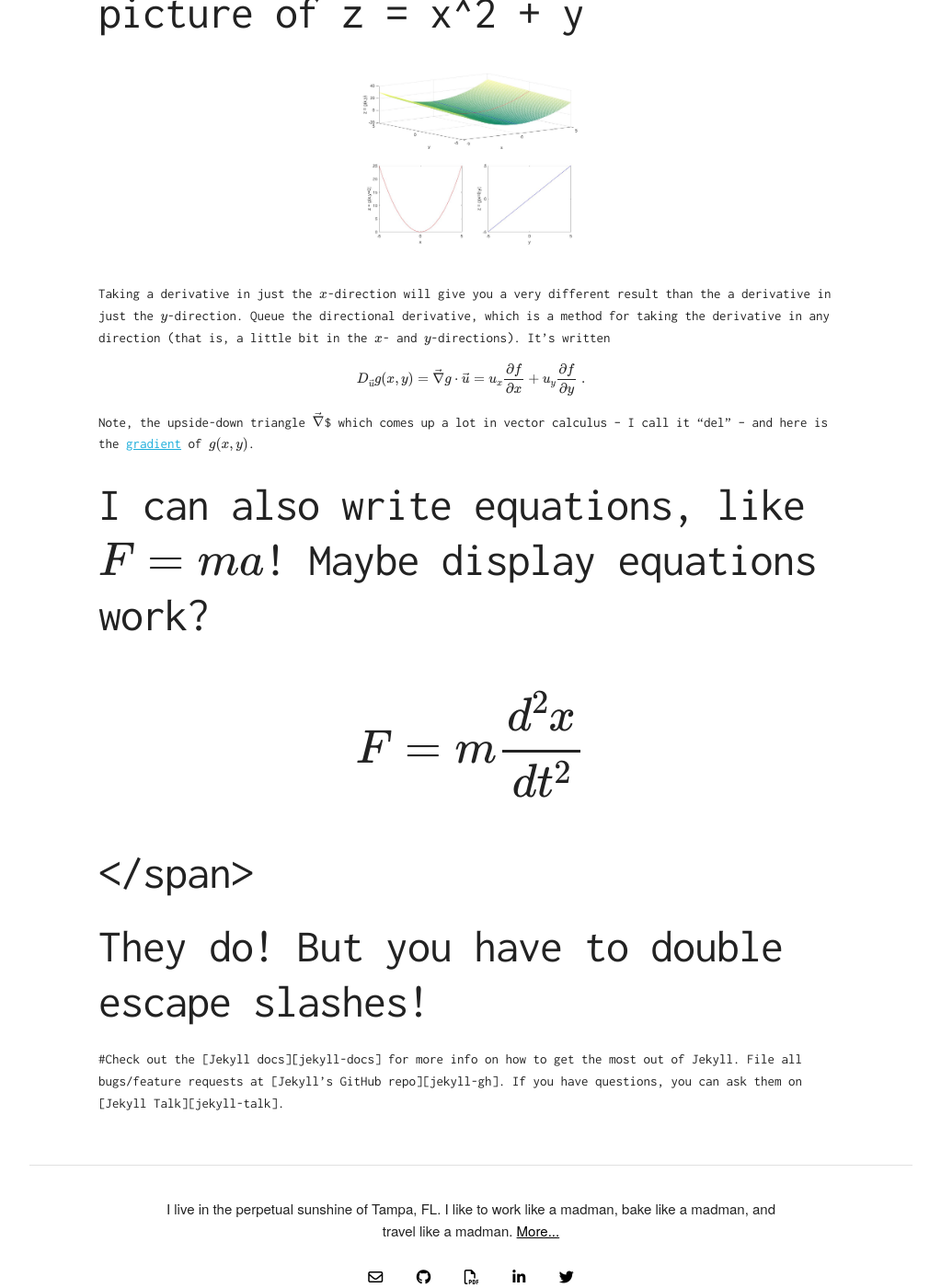
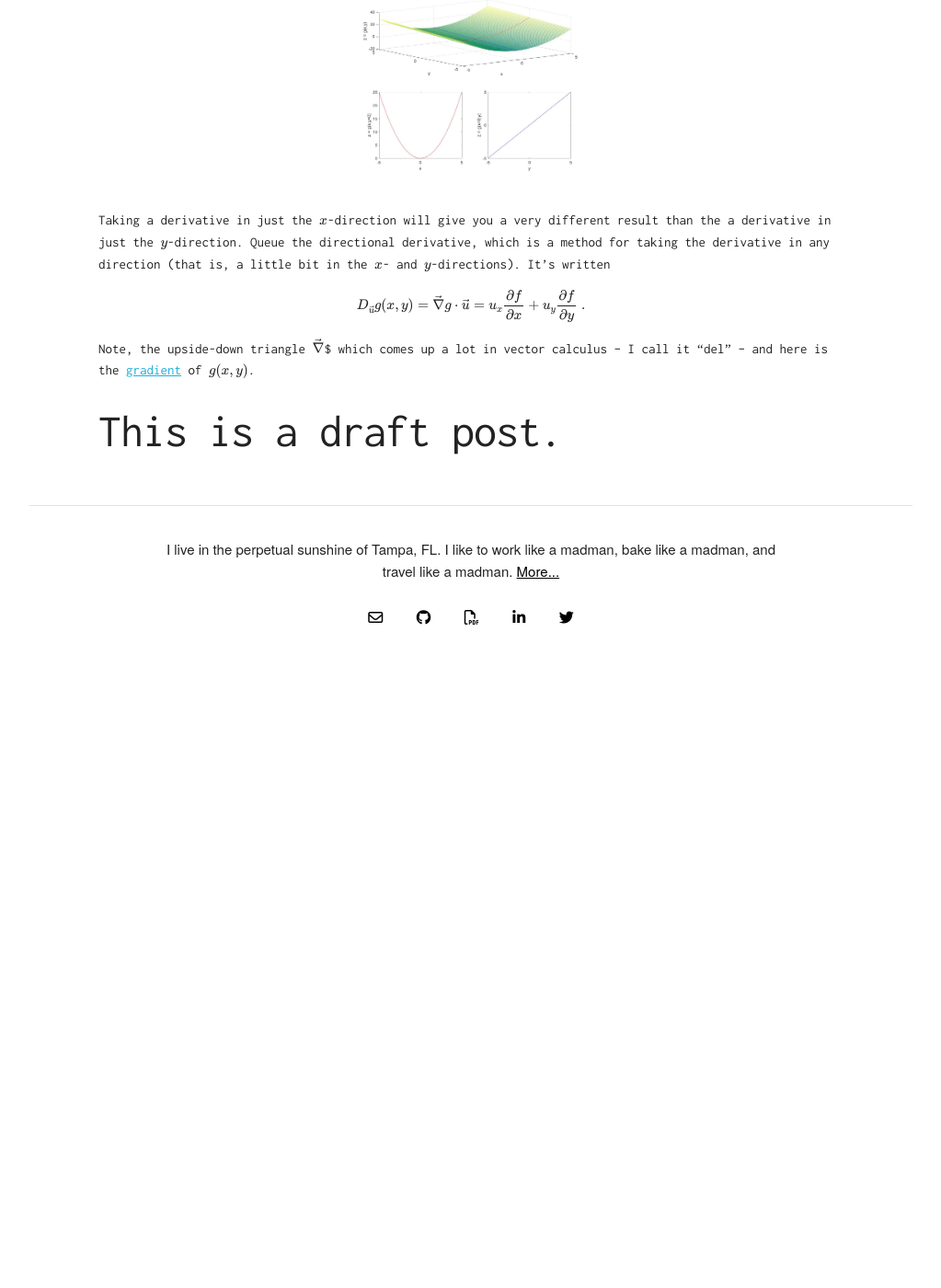
Before and after one commit to afiorillo/andrewmfiorillo.github.io, a Jekyll site: the page built from _posts/2017-02-09-nth-other-directional-derivatives.markdown, in a window 1280 px wide and 1400 px high, scrolled down 667 px. Shown: the whole window at 92% size, without its empty margins (128-1151 px from the left). Built offline with Jekyll 4.4.1, drawn with Linux system fonts in a browser that asks for light colours; nearby versions of some CDN libraries; some web fonts are replaced; formulas are drawn with MathJax 3; after the commit the page ends 1351 px from its top, so only the background shows below that.

Commit message:
Fixed comments

```diff
--- a/_posts/2017-02-09-nth-other-directional-derivatives.markdown
+++ b/_posts/2017-02-09-nth-other-directional-derivatives.markdown
@@ -16,7 +16,7 @@ Derivatives are pretty incredible tools for analysis, and they'll tell you a lot
 When you encounter a function of two (or more) variables,  think $z=g(x,y)$, you're faced with a choice of which *direction* to calculate the derivative in.
 The picture below should illustrate this choice.
 
-# picture of z = x^2 + y
+ <!-- picture of z = x^2 + y -->
 <img src="/images/posts/plots/derivatives_mesh-all.jpg" class="third-width-img">
 
 Taking a derivative in just the $x$-direction will give you a very different result than the a derivative in just the $y$-direction.
@@ -27,12 +27,13 @@ It's written
 </span>
 Note, the upside-down triangle $\\vec{\\nabla}$$ which comes up a lot in vector calculus -- I call it "del" -- and here is the [gradient](https://en.wikipedia.org/wiki/Gradient) of $g(x,y)$.
 
+# This is a draft post.
 
-# I can also write equations, like $F = ma$! Maybe display equations work?
-# <span class="equation">
-# \\[ F = m { {d^2x} \\over {dt^2} } \\]
-# </span>
-# They do! But you have to double escape slashes!
+<!-- # I can also write equations, like $F = ma$! Maybe display equations work? -->
+<!-- # <span class="equation"> -->
+<!-- # \\[ F = m { {d^2x} \\over {dt^2} } \\] -->
+<!-- # </span> -->
+<!-- # They do! But you have to double escape slashes! -->
 
 
-#Check out the [Jekyll docs][jekyll-docs] for more info on how to get the most out of Jekyll. File all bugs/feature requests at [Jekyll’s GitHub repo][jekyll-gh]. If you have questions, you can ask them on [Jekyll Talk][jekyll-talk].
+<!-- #Check out the [Jekyll docs][jekyll-docs] for more info on how to get the most out of Jekyll. File all bugs/feature requests at [Jekyll’s GitHub repo][jekyll-gh]. If you have questions, you can ask them on [Jekyll Talk][jekyll-talk]. -->
```
